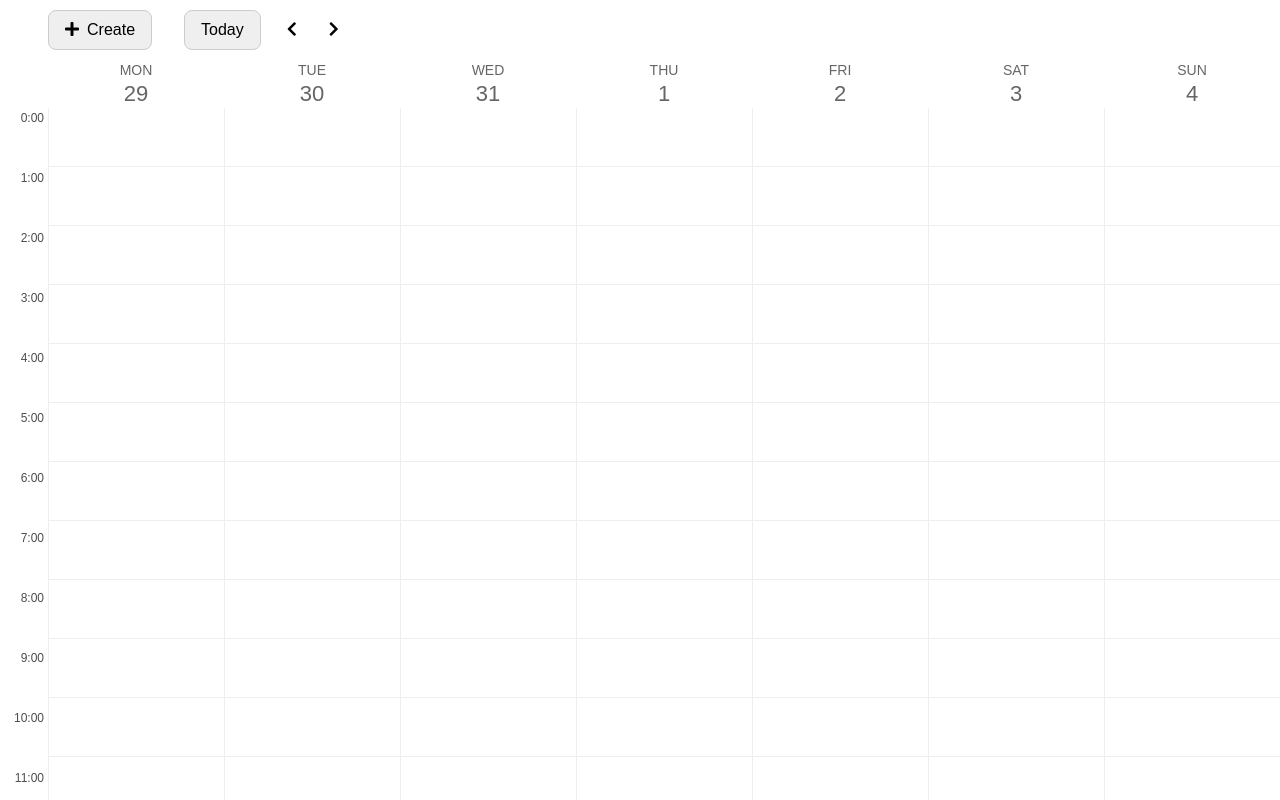
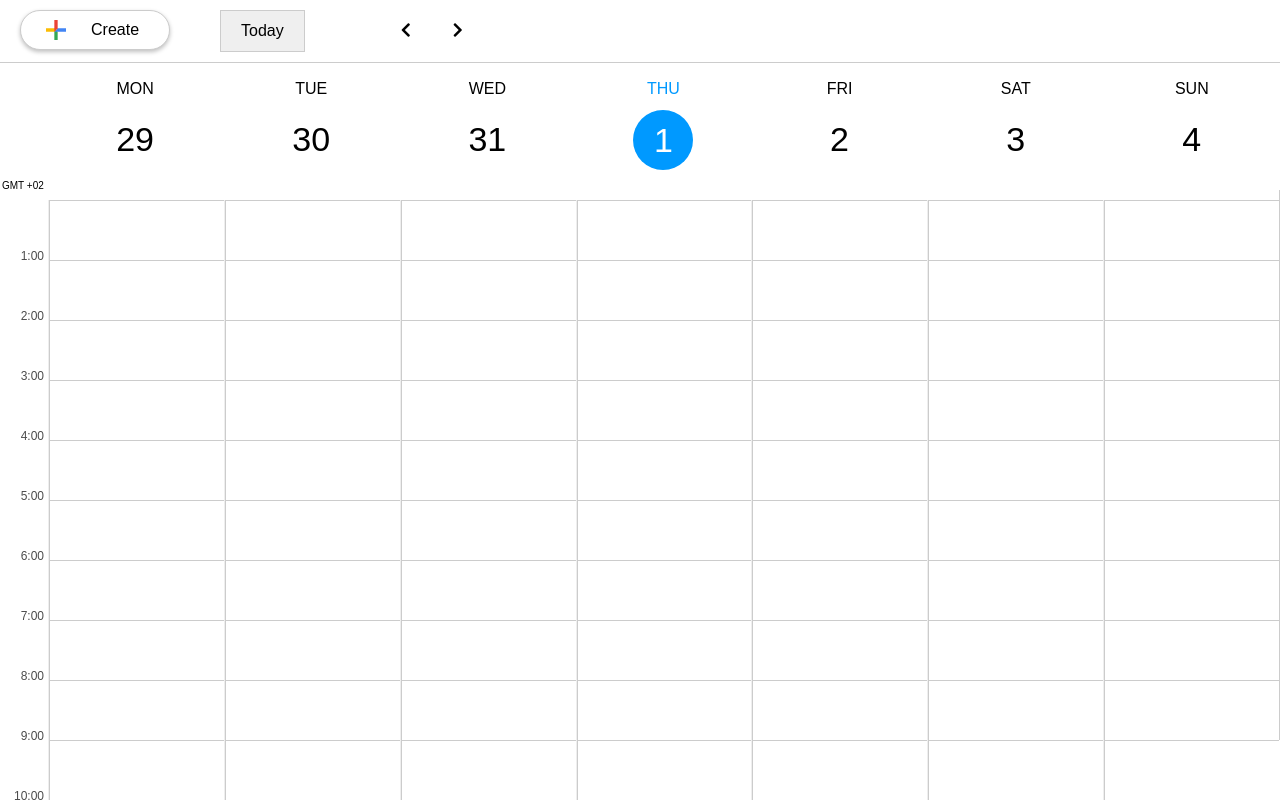
Before and after one commit to dmitro-utkin/gromcode_google-calendar-react, a React app: page / in a window 1280 px wide. Shown: the top 800 px of the page. Built offline with nearby package versions, Linux system fonts and the light colour scheme.

Commit message:
changed css

```diff
--- a/src/common.scss
+++ b/src/common.scss
@@ -1,6 +1,5 @@
 .button {
   height: 40px;
-  border-radius: 8px;
   border: 1px solid #ccc;
   outline: none;
   cursor: pointer;
--- a/src/components/calendar/Calendar.jsx
+++ b/src/components/calendar/Calendar.jsx
@@ -1,11 +1,11 @@
-import React, { Component } from "react";
+import React, { Component } from 'react';
 
-import Navigation from "../navigation/Navigation";
-import Week from "../week/Week";
-import Sidebar from "../sidebar/Sidebar";
-import events from "../../gateway/events";
+import Navigation from '../navigation/Navigation.jsx';
+import Week from '../week/Week.jsx';
+import Sidebar from '../sidebar/Sidebar.jsx';
+import events from '../../gateway/events.js';
 
-import "./calendar.scss";
+import './calendar.scss';
 
 class Calendar extends Component {
   state = {
@@ -17,6 +17,7 @@ class Calendar extends Component {
 
     return (
       <section className="calendar">
+        <div class="calendar__time-label">GMT +02</div>
         <Navigation weekDates={weekDates} />
         <div className="calendar__body">
           <div className="calendar__week-container">
--- a/src/components/calendar/calendar.scss
+++ b/src/components/calendar/calendar.scss
@@ -1,73 +1,110 @@
 .calendar {
-  display: flex;
-  flex-direction: column;
-  height: calc(100vh - 60px);
+  padding-top: 200px;
+
+  &__time-label {
+    font-size: 10px;
+    position: fixed;
+    z-index: 21;
+    top: 180px;
+    left: 2px;
+  }
 
   &__header {
     display: flex;
-    height: 100px;
-    padding-left: 48px;
-  }
-
-  &__body {
-    display: flex;
-    overflow: auto;
-  }
-
-  &__week-container {
-    display: flex;
+    justify-content: space-around;
+    position: fixed;
+    top: 60px;
     width: 100%;
-    height: fit-content;
-  }
-
-  &__time-scale {
-    height: 100%;
-    width: 48px;
+    height: 130px;
+    background: rgb(255, 255, 255);
+    z-index: 19;
+    padding-left: 47px;
   }
 
   &__week {
     display: flex;
-    flex: 1;
+    width: 100%;
   }
 
   &__day {
+    display: grid;
+    grid-template-rows: repeat(24, 60px);
+    width: 100%;
+  }
+  &__time-slot {
+    border: 1px solid rgba(204, 204, 204, 1);
+    height: 61px;
+    border-right: none;
+    border-top: none;
     position: relative;
-    flex: 1;
-    border-left: 1px solid #eee;
+
+    &:hover {
+      background-color: rgb(208, 229, 248);
+    }
+
+    &:first-child {
+      border-top: 1px solid rgba(204, 204, 204, 1);
+    }
   }
 
-  &__time-slot {
-    height: 59px;
-    position: relative;
-    border-bottom: 1px solid #eee;
-  }
-
-  &__day-label {
-    flex: 1;
+  &:last-child {
+    border-right: 1px solid rgba(204, 204, 204, 1);
   }
 }
 
 .day-label {
-  height: 100%;
   display: flex;
   flex-direction: column;
   align-items: center;
-  justify-content: space-around;
-  opacity: 0.6;
+  text-transform: uppercase;
+  margin: 20px auto;
+  position: relative;
 
   &__day-name {
-    font-size: 14px;
-    text-transform: uppercase;
+    position: absolute;
+    margin-bottom: 18px;
   }
 
   &__day-number {
-    font-size: 22px;
+    position: absolute;
+    top: 40px;
+    font-size: 34px;
   }
 }
 
-.red-line {
+.today-number {
+  background-color: rgb(0, 153, 255);
+  color: rgb(255, 255, 255);
+  border-radius: 50px;
+  width: 60px;
+  line-height: 60px;
+  text-align: center;
+  top: 30px;
+}
+
+.today-name {
+  color: rgb(0, 153, 255);
+  margin-bottom: 10px;
+}
+
+.time-line {
+  display: flex;
+  align-items: center;
   position: absolute;
-  width: 100%;
-  border-top: 2px solid red;
-  z-index: 5;
+  z-index: 18;
+
+  &__circle {
+    width: 5px;
+    height: 5px;
+    border: none;
+    border-radius: 50%;
+    background-color: rgb(255, 0, 0);
+  }
+
+  &__rectangle {
+    height: 0.5px;
+    width: calc(100vw / 7 - 15px);
+    border: none;
+    background-color: rgb(255, 0, 0);
+  }
 }
--- a/src/components/day/Day.jsx
+++ b/src/components/day/Day.jsx
@@ -1,5 +1,5 @@
 import React from 'react';
-import Hour from '../hour/Hour';
+import Hour from '../hour/Hour.jsx';
 
 import './day.scss';
 
--- a/src/components/header/Header.jsx
+++ b/src/components/header/Header.jsx
@@ -3,10 +3,19 @@ import React from 'react';
 import './header.scss';
 
 const Header = () => {
+
   return (
     <header className="header">
       <button className="button create-event-btn">
-        <i className="fas fa-plus create-event-btn__icon"></i>Create
+      <div class="button-image">
+          <svg class="google-plus"viewBox="0 0 36 36">
+            <path fill="#34A853" d="M16 16v14h4V20z"></path>
+            <path fill="#4285F4" d="M30 16H20l-4 4h14z"></path>
+            <path fill="#FBBC05" d="M6 16v4h10l4-4z"></path>
+            <path fill="#EA4335" d="M20 16V6h-4v14z"></path>
+            <path fill="none" d="M0 0h36v36H0z"></path>
+          </svg>
+        </div>Create
       </button>
       <div className="navigation">
         <button className="navigation__today-btn button">Today</button>
--- a/src/components/header/header.scss
+++ b/src/components/header/header.scss
@@ -1,30 +1,54 @@
 .header {
   display: flex;
-  height: 60px;
-  padding: 0 48px;
-  align-items: center;
+  padding: 10px;
+  padding-left: 20px;
+  position: fixed;
+  width: 100%;
+  z-index: 21;
+  background: rgb(255, 255, 255);
+  border-bottom: 1px solid rgba(0, 0, 0, 0.2);
 }
 
 .create-event-btn {
-  padding: 0 16px;
+  background-color: rgb(255, 255, 255);
+  border-color: rgb(168, 158, 158);
+  border-radius: 50px;
+  box-shadow: 0px 2px 4px rgba(0, 0, 0, 0.25);
+  display: flex;
+  align-items: center;
+  gap: 20px;
+  padding: 10px;
+  width: 150px;
+  height: 45px;
+}
 
-  &__icon {
-    margin-right: 8px;
-  }
+.button-image {
+  margin-left: 10px;
+  width: 30px;
+  height: 30px;
 }
 
 .navigation {
+  display: flex;
+  align-items: center;
+  width: auto;
+  justify-content: space-between;
+  margin-left: 50px;
+
   &__today-btn {
-    margin-left: 32px;
-    padding: 0 16px;
+    font-size: 18px;
+    display: flex;
+    align-items: center;
+    padding: 20px;
+    margin-right: 60px;
+  }
+
+  &__displayed-month {
+    font-size: 26px;
+    margin-left: 60px;
   }
 
   &__nav-icon {
-    font-size: 16px;
-    margin-left: 20px;
-  }
-
-  &__displayed-month {
-    margin-left: 10px;
+    margin-left: 30px;
   }
 }
--- a/src/components/navigation/Navigation.jsx
+++ b/src/components/navigation/Navigation.jsx
@@ -1,18 +1,50 @@
-import React from 'react';
+import React, { useState, useEffect } from 'react';
 
-import { days } from '../../utils/dateUtils.js';
+import { getItem } from '../../utils/storage.js';
+import { generateWeekRange, days } from '../../utils/dateUtils.js';
+import './navigation.scss';
 
-const Navigation = ({ weekDates }) => {
+const Navigation = () => {
+  const [weekDates, setWeekDates] = useState([]);
+  const [today] = useState(new Date());
+
+  useEffect(() => {
+    const displayedWeekStart = getItem('displayedWeekStart');
+    const weekDays = generateWeekRange(displayedWeekStart);
+    setWeekDates(weekDays);
+  }, []);
+
   return (
     <header className="calendar__header">
-      {weekDates.map((dayDate) => (
-        <div className="calendar__day-label day-label">
-          <span className="day-label__day-name">{days[dayDate.getDay()]}</span>
-          <span className="day-label__day-number">{dayDate.getDate()}</span>
-        </div>
-      ))}
+      {weekDates.map((dayDate) => {
+        const isToday = dayDate.toDateString() === today.toDateString();
+        const todayNameClass = isToday ? 'today-name' : '';
+        const todayDayClass = isToday ? 'today-number' : '';
+
+        return (
+          <div className="calendar__day-label day-label" key={dayDate}>
+            <span className={`day-label__day-name ${todayNameClass}`}>{days[dayDate.getDay()]}</span>
+            <span className={`day-label__day-number ${todayDayClass}`}>{dayDate.getDate()}</span>
+          </div>
+        );
+      })}
     </header>
   );
 };
 
 export default Navigation;
+
+// const Navigation = ({ weekDates }) => {
+//   return (
+//     <header className="calendar__header">
+//       {weekDates.map((dayDate) => (
+//         <div className="calendar__day-label day-label">
+//           <span className="day-label__day-name">{days[dayDate.getDay()]}</span>
+//           <span className="day-label__day-number">{dayDate.getDate()}</span>
+//         </div>
+//       ))}
+//     </header>
+//   );
+// };
+
+// export default Navigation;
--- a/src/components/sidebar/sidebar.scss
+++ b/src/components/sidebar/sidebar.scss
@@ -15,10 +15,14 @@
   text-align: right;
 
   &__time {
-    // position: relative;
+    position: relative;
     font-size: 12px;
     opacity: 0.7;
-    top: -12px;
+    top: -14px;
     margin-right: 4px;
   }
 }
+
+.time-slot:first-of-type .time-slot__time {
+  display: none;
+}
--- a/src/components/week/Week.jsx
+++ b/src/components/week/Week.jsx
@@ -1,5 +1,5 @@
 import React from 'react';
-import Day from '../day/Day';
+import Day from '../day/Day.jsx';
 
 import './week.scss';
 
--- /dev/null
+++ b/src/utils/storage.js
@@ -0,0 +1,10 @@
+import { getWeekStartDate } from './dateUtils.js';
+
+export const storage = {
+  eventIdToDelete: null,
+  displayedWeekStart: getWeekStartDate(new Date()),
+  events: [],
+};
+
+export const setItem = (key, value) => Object.assign(storage, { [key]: value });
+export const getItem = key => storage[key];
```
Also changed, not shown: 5 other files (tests, documents, lock files or other folders).
